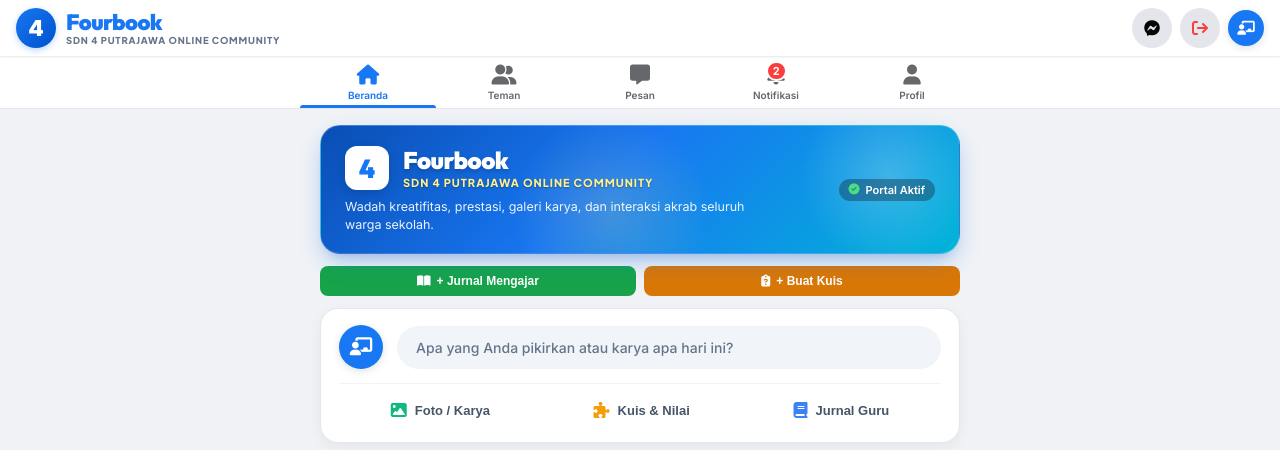
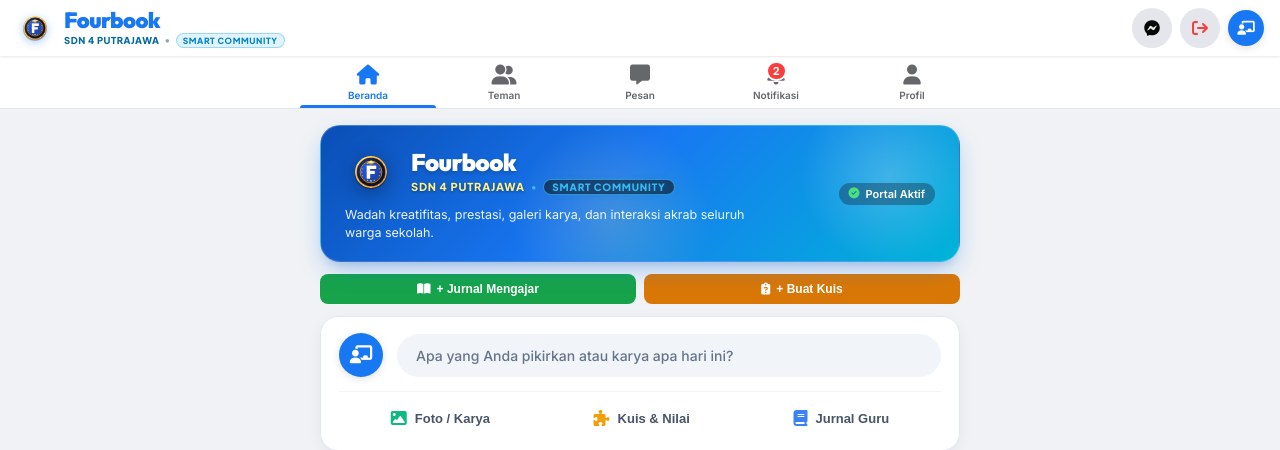
Before and after one commit to esdecikuya-4/Fourbook, a PHP site: page / in a window 1280 px wide. Shown: the top 450 px of the page. Run offline with PHP 8.4, Linux system fonts and the light colour scheme.

Commit message:
feat(branding): update to SMART COMMUNITY branding
Replace "ONLINE COMMUNITY" with "SMART COMMUNITY" across UI components and update branding assets to include the new emblem logo.

```diff
--- a/fourbook-web/css/style.css
+++ b/fourbook-web/css/style.css
@@ -62,17 +62,25 @@ body {
 }
 
 .fb-logo-circle {
-  width: 40px;
-  height: 40px;
+  width: 38px;
+  height: 38px;
   border-radius: var(--radius-full);
-  background: linear-gradient(135deg, #1877F2 0%, #0052CC 100%);
   display: flex;
   align-items: center;
   justify-content: center;
-  color: #fff;
-  font-size: 22px;
-  font-weight: 900;
-  box-shadow: 0 2px 6px rgba(24, 119, 242, 0.3);
+  filter: drop-shadow(0 2px 5px rgba(24, 119, 242, 0.4));
+  flex-shrink: 0;
+  transition: transform 0.2s ease;
+}
+
+.fb-brand:hover .fb-logo-circle {
+  transform: scale(1.05);
+}
+
+.fb-header-emblem-img {
+  width: 100%;
+  height: 100%;
+  object-fit: contain;
 }
 
 .fb-brand-title {
@@ -90,12 +98,33 @@ body {
 }
 
 .fb-school-tag {
+  display: inline-flex;
+  align-items: center;
+  gap: 5px;
   font-family: 'Plus Jakarta Sans', 'Inter', sans-serif;
   font-size: 9.5px;
   font-weight: 800;
-  color: #64748B;
-  text-transform: uppercase;
-  letter-spacing: 0.8px;
+  letter-spacing: 0.5px;
+}
+
+.school-name-text {
+  color: #0369A1;
+}
+
+.school-tag-separator {
+  color: #94A3B8;
+  font-size: 8px;
+}
+
+.smart-comm-badge {
+  color: #0284C7;
+  background: rgba(14, 165, 233, 0.12);
+  border: 1px solid rgba(14, 165, 233, 0.35);
+  padding: 1px 6px;
+  border-radius: 10px;
+  font-size: 8.5px;
+  font-weight: 800;
+  letter-spacing: 0.6px;
 }
 
 .fb-header-actions {
@@ -268,19 +297,26 @@ body {
 }
 
 .hero-logo-box {
-  width: 44px;
-  height: 44px;
-  background: #FFFFFF;
-  color: #1877F2;
-  border-radius: 12px;
+  width: 52px;
+  height: 52px;
+  background: transparent;
+  border-radius: 50%;
   display: flex;
   align-items: center;
   justify-content: center;
-  font-family: 'Outfit', 'Plus Jakarta Sans', sans-serif;
-  font-weight: 900;
-  font-size: 26px;
-  box-shadow: 0 4px 12px rgba(0, 0, 0, 0.15);
+  filter: drop-shadow(0 4px 10px rgba(0, 0, 0, 0.35));
   flex-shrink: 0;
+  transition: transform 0.2s ease;
+}
+
+.hero-logo-box:hover {
+  transform: scale(1.06);
+}
+
+.hero-emblem-img {
+  width: 100%;
+  height: 100%;
+  object-fit: contain;
 }
 
 .hero-title-main {
@@ -294,14 +330,36 @@ body {
 }
 
 .hero-school-sub {
+  display: inline-flex;
+  align-items: center;
+  gap: 6px;
   font-family: 'Plus Jakarta Sans', 'Inter', sans-serif;
   font-size: 11px;
   font-weight: 800;
+  letter-spacing: 0.8px;
+  text-transform: uppercase;
+  margin-top: 3px;
+}
+
+.sub-school-text {
   color: #FEF08A;
-  letter-spacing: 1px;
-  text-transform: uppercase;
-  margin-top: 2px;
-  text-shadow: 0 1px 2px rgba(0, 0, 0, 0.3);
+  text-shadow: 0 1px 3px rgba(0, 0, 0, 0.4);
+}
+
+.sub-dot-bullet {
+  color: #38BDF8;
+  font-size: 8px;
+}
+
+.sub-smart-text {
+  color: #38BDF8;
+  background: rgba(15, 23, 42, 0.65);
+  border: 1px solid rgba(56, 189, 248, 0.7);
+  padding: 1px 8px;
+  border-radius: 12px;
+  font-size: 10px;
+  letter-spacing: 0.8px;
+  text-shadow: 0 0 8px rgba(56, 189, 248, 0.5);
 }
 
 .hero-description {
--- a/fourbook-web/index.php
+++ b/fourbook-web/index.php
@@ -12,7 +12,7 @@ session_start();
   <link rel="preconnect" href="https://fonts.gstatic.com" crossorigin>
   <link href="https://fonts.googleapis.com/css2?family=Outfit:wght@400;500;600;700;800;900&family=Plus+Jakarta+Sans:wght@400;500;600;700;800&family=Inter:wght@400;500;600;700;800;900&display=swap" rel="stylesheet">
   <link rel="stylesheet" href="https://cdnjs.cloudflare.com/ajax/libs/font-awesome/6.5.1/css/all.min.css">
-  <link rel="stylesheet" href="css/style.css?v=20261014a">
+  <link rel="stylesheet" href="css/style.css?v=20261014_smartcomm">
 </head>
 <body>
 
@@ -23,7 +23,7 @@ session_start();
         <div class="auth-header-content">
           <div class="auth-logo-wrapper">
             <div class="auth-logo-badge">
-              <span class="auth-logo-number">4</span>
+              <img src="images/fourbook_emblem_logo.svg?v=20261014" alt="Logo Fourbook SDN 4 Putrajawa" class="auth-emblem-img">
             </div>
             <div class="auth-logo-ring"></div>
           </div>
@@ -141,10 +141,16 @@ session_start();
     <!-- TOP HEADER -->
     <header class="fb-header">
       <div class="fb-brand" onclick="switchTab('beranda')">
-        <div class="fb-logo-circle">4</div>
+        <div class="fb-logo-circle">
+          <img src="images/fourbook_emblem_logo.svg?v=20261014" alt="Logo Fourbook SDN 4 Putrajawa" class="fb-header-emblem-img">
+        </div>
         <div class="fb-brand-title">
           <span class="fb-brand-name">Fourbook</span>
-          <span class="fb-school-tag">SDN 4 PUTRAJAWA ONLINE COMMUNITY</span>
+          <span class="fb-school-tag">
+            <span class="school-name-text">SDN 4 PUTRAJAWA</span>
+            <span class="school-tag-separator">•</span>
+            <span class="smart-comm-badge">SMART COMMUNITY</span>
+          </span>
         </div>
       </div>
 
@@ -201,10 +207,16 @@ session_start();
           <div class="hero-glow-circle"></div>
           <div class="hero-left">
             <div class="hero-branding-wrapper">
-              <div class="hero-logo-box">4</div>
+              <div class="hero-logo-box">
+                <img src="images/fourbook_emblem_logo.svg?v=20261014" alt="Logo Fourbook SDN 4 Putrajawa" class="hero-emblem-img">
+              </div>
               <div>
                 <h2 class="hero-title-main">Fourbook</h2>
-                <div class="hero-school-sub">SDN 4 PUTRAJAWA ONLINE COMMUNITY</div>
+                <div class="hero-school-sub">
+                  <span class="sub-school-text">SDN 4 PUTRAJAWA</span>
+                  <span class="sub-dot-bullet">•</span>
+                  <span class="sub-smart-text">SMART COMMUNITY</span>
+                </div>
               </div>
             </div>
             <p class="hero-description">Wadah kreatifitas, prestasi, galeri karya, dan interaksi akrab seluruh warga sekolah.</p>
```
Also changed, not shown: other parts of fourbook-web/css/style.css (+12 -20 lines), fourbook-web/images/fourbook_emblem_logo.svg (added), 3 other files.
